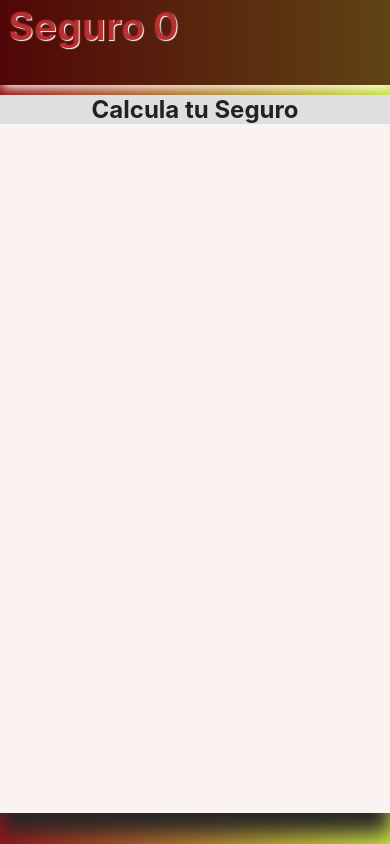
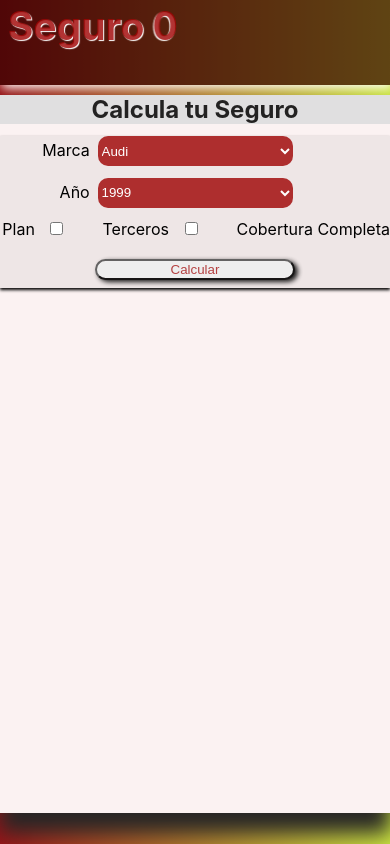
Before and after one commit to CodeBAou/cotizador-seguro-automovil, a React (Create React App) app: page / in a window 390 px wide. Built offline with nearby package versions, Linux system fonts and the light colour scheme.

Commit message:
formulario_calcularSeguro_responsive

```diff
--- a/src/App.js
+++ b/src/App.js
@@ -14,9 +14,50 @@ function App() {
 
         <div className="content_form">
 
-              <h2>Calcula tu Seguro</h2>
+          <h2>Calcula tu Seguro</h2>
 
+          <form>
 
+            <section>
+              <label>Marca</label>
+              <select name="marca">
+                  <option>Audi</option>
+                  <option>Alfa Romeo</option>
+                  <option>Aston Martin</option>
+                  <option>BMW</option>
+                  <option>Seat</option>
+                  <option>Suzuki</option>
+                  <option >Volvo</option>
+                  <option >Saab</option>
+                  <option>Mercedes</option>
+              </select >
+              <br/>
+            </section>
+
+            <section>
+              <label>Año</label>
+              <select name="año">
+                  <option value="1999">1999</option>
+                  <option value="2000">2000</option>
+                  <option value="2001">2001</option>
+                  <option value="2002">2002</option>
+                  <option value="2003">2003</option>
+                  <option value="2004">2004</option>
+                  <option value="2005">2005</option>
+                  <option value="2006">2006</option>
+                  <option value="2007">2007</option>
+              </select>
+            </section>
+
+            <section>
+              <label>Plan</label>
+              <input type="checkbox" name="terceros" value="terceros"/>
+              <label  for="terceros">Terceros</label>
+              <input type="checkbox" name="riesgo" value="riesgo"/>
+              <label for="riesgo">Cobertura Completa</label>
+            </section>
+            <button type="submit">Calcular</button>
+        </form>
 
         </div>
 
--- a/src/assets/css/App.css
+++ b/src/assets/css/App.css
@@ -67,6 +67,59 @@ h2{
   background: rgb(224, 223, 224);
 }
 
+form{
+
+  width:100%;
+  background:rgba(0, 0, 0,0.05);
+  box-shadow:0px 2px 3px black;
+  min-height:150px;
+
+}
+
+section{
+
+  width:70%;
+  text-align:right;
+  margin-top:3%;
+}
+
+label{
+  font-size:1em;
+}
+
+select{
+
+  margin-left:2%;
+  width:50%;
+  height:30px;
+  background:rgba(159, 0, 0,0.8) ;
+  color:white;
+  border:none;
+  border-radius:10px;
+}
+
+option{
+
+  background:rgba(62, 2, 2,0.6);
+  border:none;
+}
+
+input{
+
+  margin-left:4%;
+}
+
+button{
+
+  margin-top:1%;
+  margin-bottom:8px;
+  width:200px;
+  border-radius:25px;
+  box-shadow:3px 2px 5px black;
+  color:rgba(159, 0, 0,0.80);
+  opacity:0.9;
+}
+
 @media(max-width:768px){
 
   header{
@@ -90,4 +143,17 @@ h2{
     font-size:1.5em;
   }
 
+  select{
+    margin-right:25%;
+  }
+
+  input{
+    margin-right:10%;
+    margin-bottom:5%;
+  }
+
+  section{
+
+    width:100%;
+  }
 }
```
